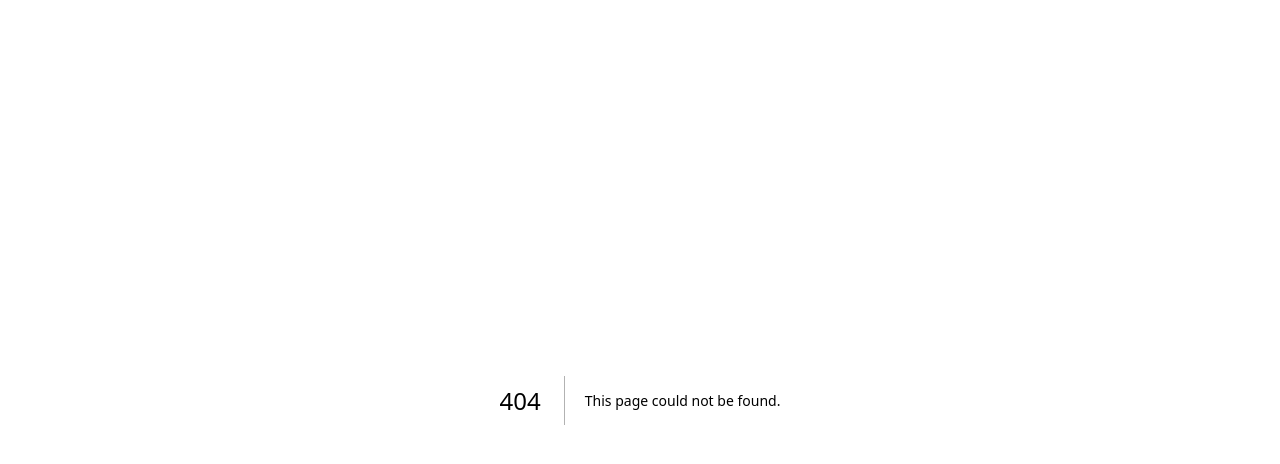
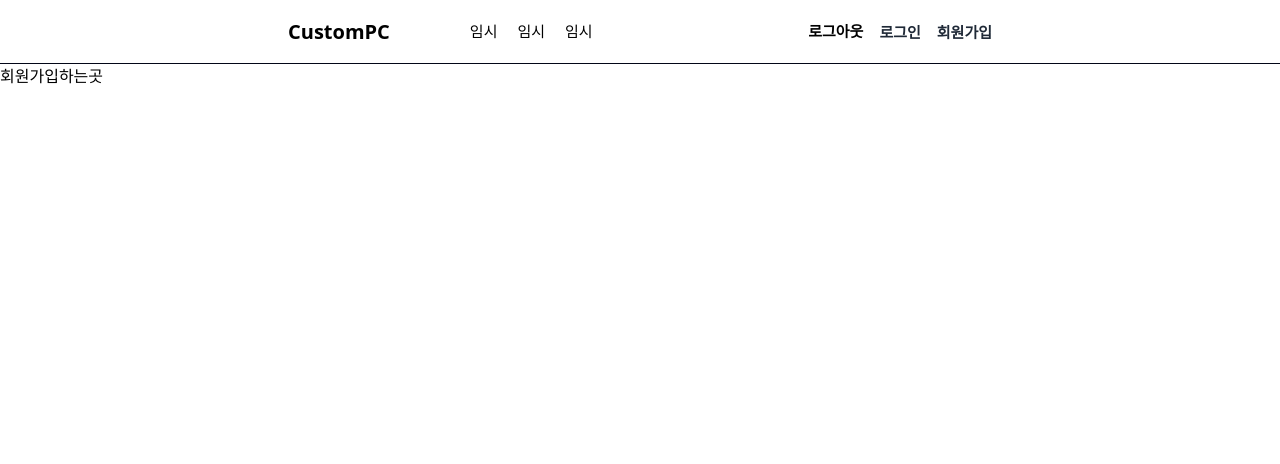
Before and after one commit to algoissda/pc-Magician, a Next.js app: page /auth/sign_up in a window 1280 px wide. Before the commit this address had no page. Shown: the top 464 px of the page. Built offline with nearby package versions, Linux system fonts and the light colour scheme.

Commit message:
chore : 임시로 헤더 레이아웃 구분함. 임시 회원가입 페이지 추가.

```diff
--- a/src/app/(providers)/(root)/_components/header/header.tsx
+++ b/src/app/(providers)/(root)/_components/header/header.tsx
@@ -1,7 +1,57 @@
+import Link from "next/link";
 import React from "react";
 
 function Header() {
-  return <div>헤더</div>;
+  return (
+    <header className="bg-white sticky top-0 h-16 border-b-slate-950 border-b flex items-center px-72 z-10 shrink-0">
+      <Link className="text-xl font-extrabold text-center" href="/">
+        CustomPC
+      </Link>
+
+      <nav className="ml-20">
+        <ul>
+          <li className="text-[15px] font-medium">
+            <Link href="">임시</Link>
+          </li>
+        </ul>
+      </nav>
+      <nav className="ml-5">
+        <ul>
+          <li className="text-[15px] font-medium">
+            <Link href="">임시</Link>
+          </li>
+        </ul>
+      </nav>
+      <nav className="ml-5">
+        <ul>
+          <li className="text-[15px] font-medium">
+            <Link href="">임시</Link>
+          </li>
+        </ul>
+      </nav>
+
+      <div className="ml-auto flex items-center gap-x-4">
+        <Link href="/" className="font-semibold text-[15px]">
+          로그아웃
+        </Link>
+
+        <div>
+          <Link
+            href="/auth/log_in"
+            className="text-[15px] mr-4 text-gray-800 font-semibold"
+          >
+            로그인
+          </Link>
+          <Link
+            href="/auth/sign_up"
+            className="text-[15px] text-gray-800 font-semibold"
+          >
+            회원가입
+          </Link>
+        </div>
+      </div>
+    </header>
+  );
 }
 
 export default Header;
--- /dev/null
+++ b/src/app/(providers)/(root)/auth/sign_up/page.tsx
@@ -0,0 +1,11 @@
+import React from "react";
+
+function SignUpPage() {
+  return (
+    <main>
+      <h2>회원가입하는곳</h2>
+    </main>
+  );
+}
+
+export default SignUpPage;
```
